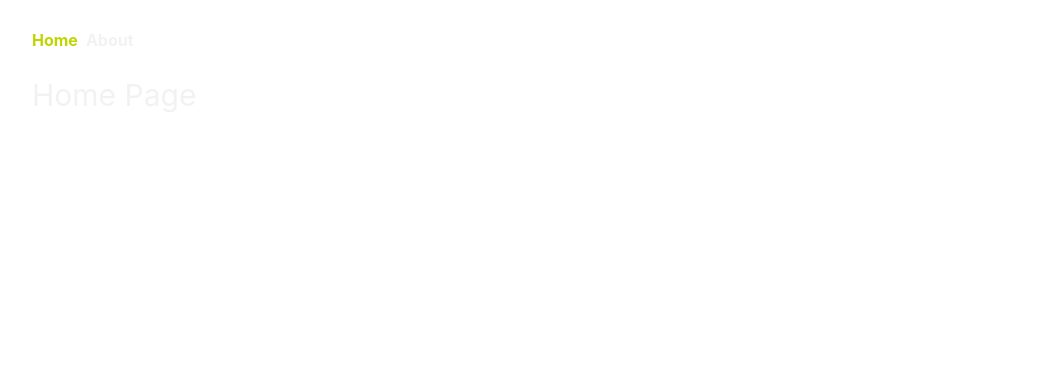
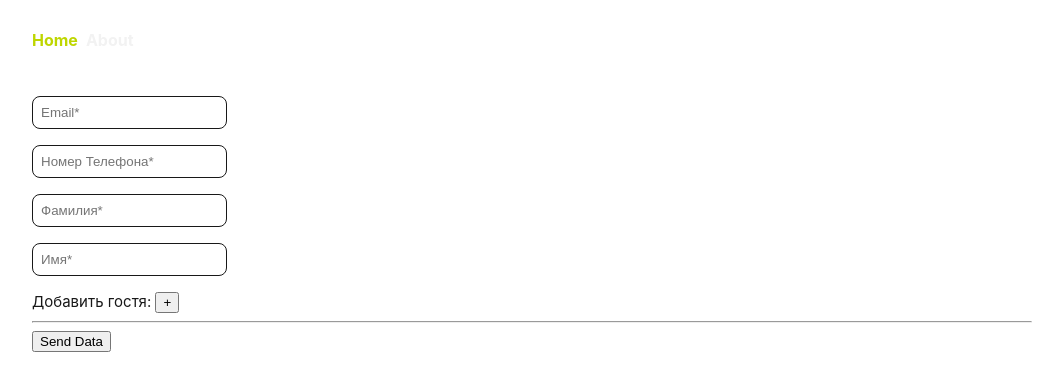
Before and after one commit to vdekterev/vue-learning, a Vue app: page / in a window 1280 px wide. Shown: the top 390 px of the page, without its empty margins (108-1171 px from the left). Built offline with nearby package versions, Linux system fonts and the light colour scheme.

Commit message:
working on a task

```diff
--- a/package.json
+++ b/package.json
@@ -21,6 +21,7 @@
     "eslint": "^9.12.0",
     "eslint-plugin-vue": "^9.28.0",
     "prettier": "^3.3.3",
+    "sass-embedded": "^1.80.6",
     "vite": "^5.4.8"
   }
 }
--- a/src/assets/main.css
+++ b/src/assets/main.css
@@ -5,7 +5,7 @@
   margin: 0 auto;
   padding: 2rem 0;
   font-weight: normal;
-  color: #f2f2f2;
+  color: #181818;
 }
 
 main {
--- a/src/router/index.js
+++ b/src/router/index.js
@@ -2,6 +2,7 @@ import { createRouter, createWebHistory } from 'vue-router';
 
 import HomeView from '@/views/HomeView.vue';
 import AboutView from '@/views/AboutView.vue'
+import CheckoutView from '@/views/CheckoutView.vue'
 
 const routes = [
 	{
@@ -13,6 +14,11 @@ const routes = [
 		path: '/about',
 		name: 'about',
 		component: AboutView
+	},
+	{
+		path: '/checkout',
+		name: 'checkout',
+		component: CheckoutView
 	}
 ];
 
--- /dev/null
+++ b/src/views/CheckoutView.vue
@@ -0,0 +1,13 @@
+<script>
+export default {
+	name: 'CheckoutView'
+}
+</script>
+
+<template>
+	<h1>Checkout</h1>
+</template>
+
+<style scoped lang="scss">
+
+</style>
--- a/src/views/HomeView.vue
+++ b/src/views/HomeView.vue
@@ -1,5 +1,61 @@
+<script>
+export default {
+	name: "HomeView",
+	data() {
+		return {
+			guests: []
+		}
+	},
+	methods: {
+		addGuest() {
+			this.guests.push({id: 1, name: 'Vlad'})
+		}
+	}
+}
+</script>
+
 <template>
-	<div>
-		<h1>Home Page</h1>
-	</div>
+	<form>
+		<fieldset>
+			<label>
+				<input type="email" name="email" placeholder="Email*"/>
+			</label>
+
+			<label>
+				<input type="number" name="phone" placeholder="Номер Телефона*"/>
+			</label>
+
+			<label>
+				<input type="text" name="surname" placeholder="Фамилия*"/>
+			</label>
+
+			<label>
+				<input type="text" name="name" placeholder="Имя*"/>
+			</label>
+		</fieldset>
+		<div class="add-guest" @click="addGuest">
+			Добавить гостя: <button type="button">+</button>
+		</div>
+		<hr style="margin: .5rem auto">
+		<template v-for="guest in guests" :key="guest.id">
+			<div>{{ guest }}</div>
+		</template>
+		<button type="submit">Send Data</button>
+	</form>
 </template>
+
+<style scoped lang="scss">
+form > fieldset{
+	display: flex;
+	flex-direction: column;
+	gap: 1rem;
+	margin: 1rem auto;
+}
+
+input {
+	border: 1px solid #181818;
+	border-radius: 8px;
+	padding: 0.5rem;
+}
+
+</style>
```
Also changed, not shown: 2 other files (tests, documents, lock files or other folders).
